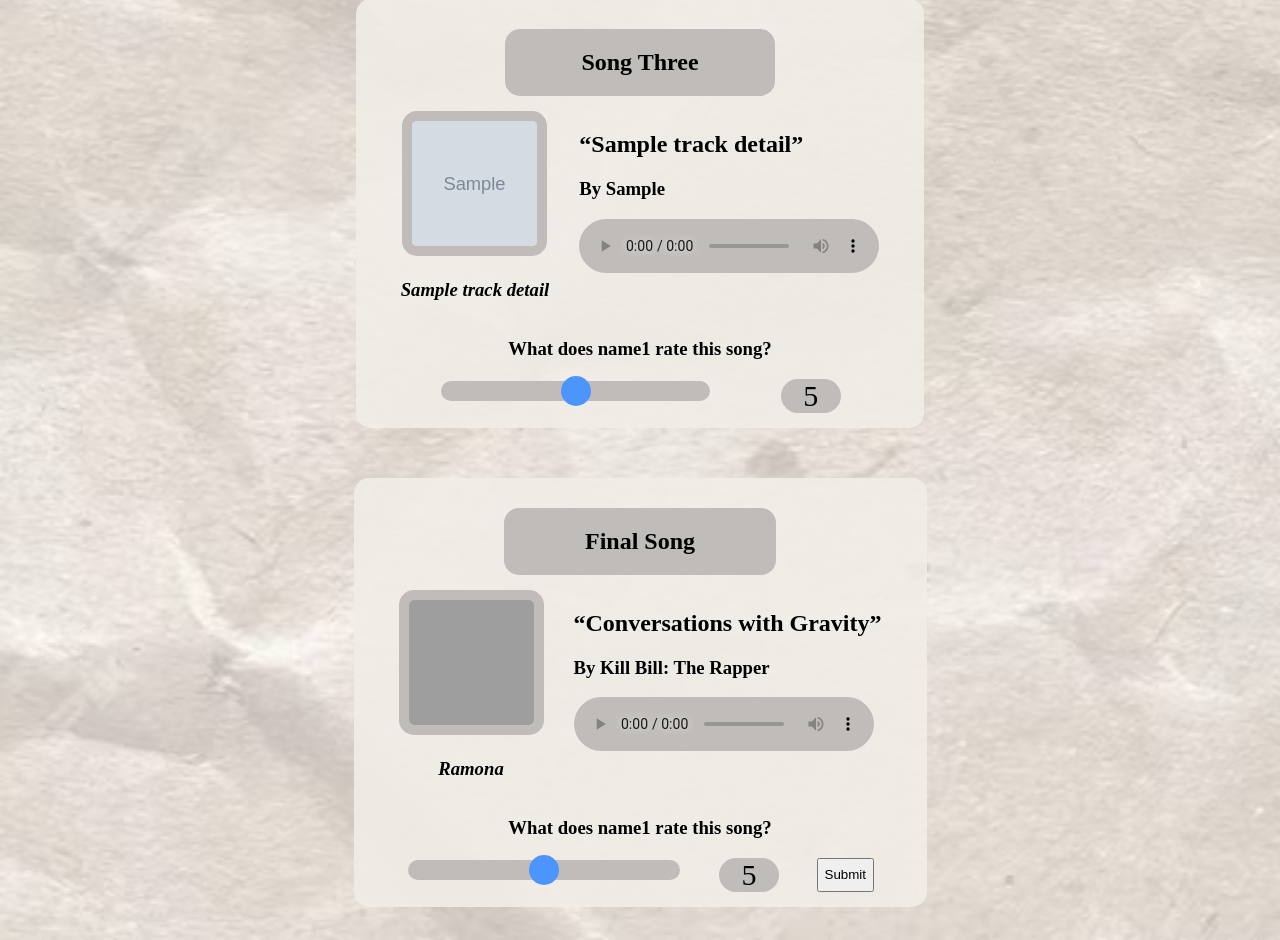
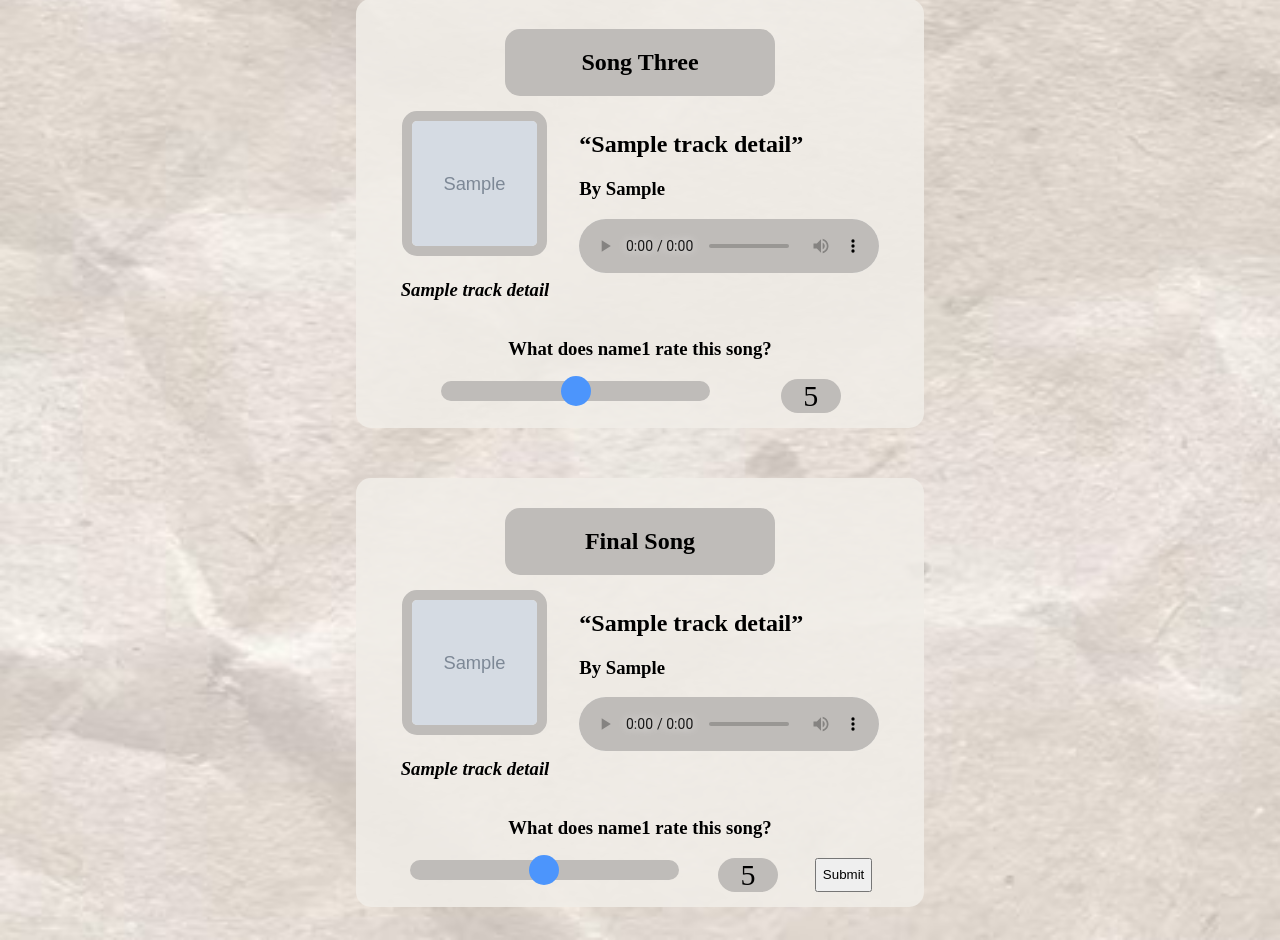
Before and after one commit to andrewhuang2019/SongGame, a Flask app: template python/templates/game.html in a window 1280 px wide. Shown: the part 1111-2051 px from the top of the page. Run offline with Flask 3, Linux system fonts and the light colour scheme; the template is opened without the code that fills it: most values are stand-ins (such as "Sample title", 1, 10 or a date in 2020); grey boxes marked "Sample" are stand-in pictures; grey boxes are pictures that could not be loaded.

Commit message:
Fixed HTML stuff
Fixed HTML 4th song input with python

```diff
--- a/python/api.py
+++ b/python/api.py
@@ -38,7 +38,7 @@ class API:
         client_credentials_manager = SpotifyClientCredentials(client_id=cid, client_secret=secret)
         sp = spotipy.Spotify(client_credentials_manager = client_credentials_manager)
 
-        playlist = sp.user_playlist('11fa54af84e7489eb6ceeea69ccd38d6',playlist_link[-1])
+        playlist = sp.user_playlist('11fa54af84e7489eb6ceeea69ccd38d6', playlist_link[-1])
 
         playlist_name = playlist['name']
 
@@ -59,7 +59,7 @@ class API:
         sp = spotipy.Spotify(client_credentials_manager = client_credentials_manager)
 
         # pulling playlist info
-        playlist = sp.user_playlist_tracks('11fa54af84e7489eb6ceeea69ccd38d6',playlist_link[-1])["items"]
+        playlist = sp.user_playlist_tracks('11fa54af84e7489eb6ceeea69ccd38d6', playlist_link[-1])["items"]
         for track in playlist:
 
             preview_url = track['track']['preview_url']
--- a/python/flask_file.py
+++ b/python/flask_file.py
@@ -26,9 +26,11 @@ def game_page(playlist="https://open.spotify.com/playlist/5VvixKeAd1Q2pjsxwG9b2X
     song_api = API()
     #https://open.spotify.com/playlist/0xZnpACpVA3NdZbNpoVjWD?si=43c9cae91e7645bc
     #https://open.spotify.com/playlist/5VvixKeAd1Q2pjsxwG9b2X
+    #https://open.spotify.com/playlist/0xZnpACpVA3NdZbNpoVjWD?si=2a9cf917703845cd
+
     track_details = song_api.get_playlist_urls(playlist)
     print("game page template rendered")
-    playlist_details = song_api.get_playlist_information('https://open.spotify.com/playlist/5VvixKeAd1Q2pjsxwG9b2X')
+    playlist_details = song_api.get_playlist_information(playlist)
     return render_template('game.html', track_details=track_details, playlist_details=playlist_details)
 
 app.run(debug=True)
--- a/python/templates/game.html
+++ b/python/templates/game.html
@@ -106,16 +106,16 @@
         </div>
         <div id="song-container">
             <div id="album-info">
-                <img id="album-cover" src="https://cdn.discordapp.com/attachments/948823044707713037/1188658375345586207/ramona_cover.jpg?ex=65a48de0&is=659218e0&hm=79557d15eb90d69044f5b531452b94e913550204692728ab1c88a29d64c4f302&">
-                <h3><i>Ramona</i></h3>
+                <img id="album-cover" src={{track_details[3].album_image}}>
+                <h3><i>{{track_details[3].album_name}}</i></h3>
             </div>
             <div id="song-info">
                 <div id="songname-artists">
-                    <h2><q>Conversations with Gravity</q></h2>
-                    <h3>By Kill Bill: The Rapper</h3>
+                    <h2><q>{{track_details[3].song_name}}</q></h2>
+                    <h3>By {{track_details[3].song_artist}}</h3>
                 </div>
                 <div id="audio-container">
-                    <audio id="game-audio" class="audio" controls src="{{song_urls[3]}}"></audio>
+                    <audio id="game-audio" class="audio" controls src="{{track_details[3].preview_url}}"></audio>
                 </div>
             </div>
         </div>
```
Also changed, not shown: 1 other file.
